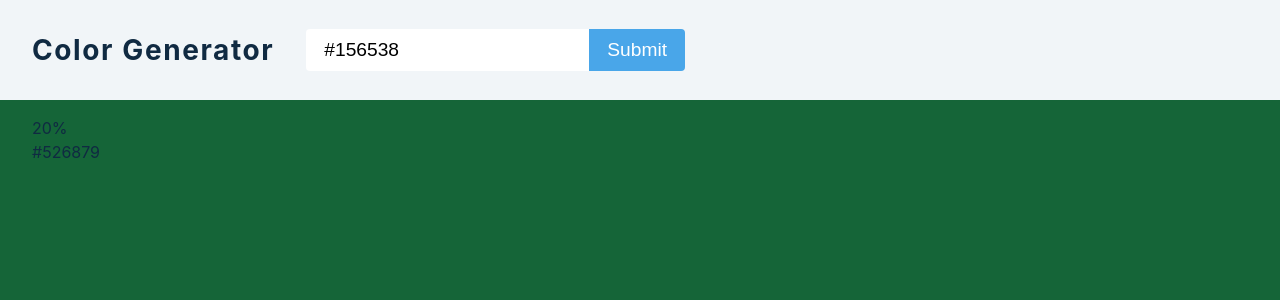
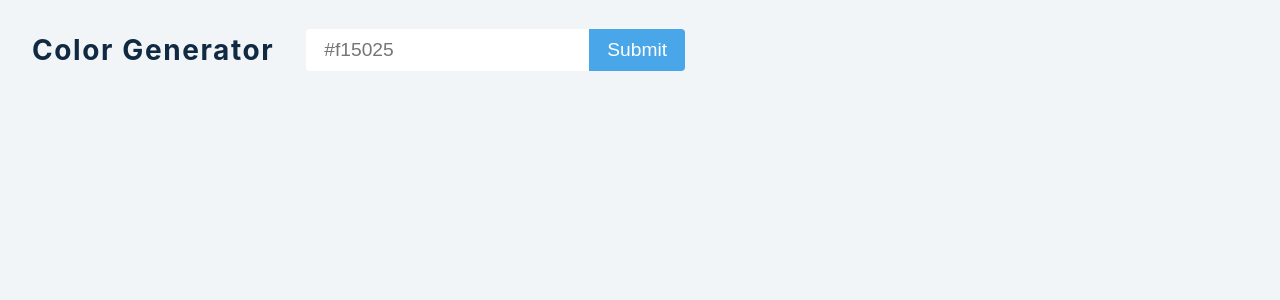
Before and after one commit to dejanV91/46-Color-Generator, a React (Create React App) app: page / in a window 1280 px wide. Shown: the top 300 px of the page. Built offline with nearby package versions, Linux system fonts and the light colour scheme.

Commit message:
initial commit

```diff
--- a/src/App.js
+++ b/src/App.js
@@ -1,37 +1,10 @@
 import React, { useState } from "react";
-import hexToRGBA from "./shared/hexaToRGBA";
 
 function App() {
-  const [hexaInput, setHexaInput] = useState("#156538");
-  const [errorClass, setErrorClass] = useState("null");
-  const [rgbColor, setRGBAColor] = useState("rgb(21, 101, 56)");
-
-  const handleChange = (e) => {
-    e.preventDefault();
-    const value = e.target.value;
-    setHexaInput(value);
-  };
+  const [input, setInput] = useState("");
 
   const handleSubmit = (e) => {
     e.preventDefault();
-
-    if (hexToRGBA(hexaInput)) {
-      setRGBAColor(hexToRGBA(hexaInput));
-      setErrorClass("null");
-    } else {
-      setErrorClass("error");
-    }
-    // const firstLetter = hexaInput.charAt(0);
-    // if (
-    //   firstLetter === "#" &&
-    //   (hexaInput.length === 4 || hexaInput.length === 7)
-    // ) {
-    //   setErrorClass("null");
-    //   hexToRGBA(hexaInput);
-    //   // more code for correct input
-    // } else {
-    //   setErrorClass("error");
-    // }
   };
 
   return (
@@ -41,19 +14,19 @@ function App() {
         <form onSubmit={handleSubmit}>
           <input
             type="text"
-            className={errorClass}
+            className={"null"}
             placeholder="#f15025"
-            value={hexaInput}
-            onChange={handleChange}
+            value={input}
+            onChange={(e) => setInput(e.target.value)}
           />
           <button className="btn">submit</button>
         </form>
       </section>
       <section className="colors">
-        <article className="color" style={{ background: `${rgbColor}` }}>
+        {/* <article className="color" style={{ background: `${rgbColor}` }}>
           <p className="percent-value">20%</p>
           <p className="color-value">#526879</p>
-        </article>
+        </article> */}
       </section>
     </>
   );
--- a/src/shared/hexaToRGBA.js
+++ /dev/null
@@ -1,21 +0,0 @@
-function hexToRGBA(hex) {
-  var c;
-  if (/^#([A-Fa-f0-9]{3}){1,2}$/.test(hex)) {
-    c = hex.substring(1).split("");
-    if (c.length === 3) {
-      c = [c[0], c[0], c[1], c[1], c[2], c[2]];
-    }
-    c = "0x" + c.join("");
-    // console.log(c >> 16);
-    // console.log(c >> 8);
-    // console.log(c);
-
-    return `rgb(${(c >> 16) & 255}, ${(c >> 8) & 255}, ${c & 255})`;
-  } else {
-    return false;
-  }
-
-  // return (+d).toString(16).toUpperCase();
-}
-
-export default hexToRGBA;
```
